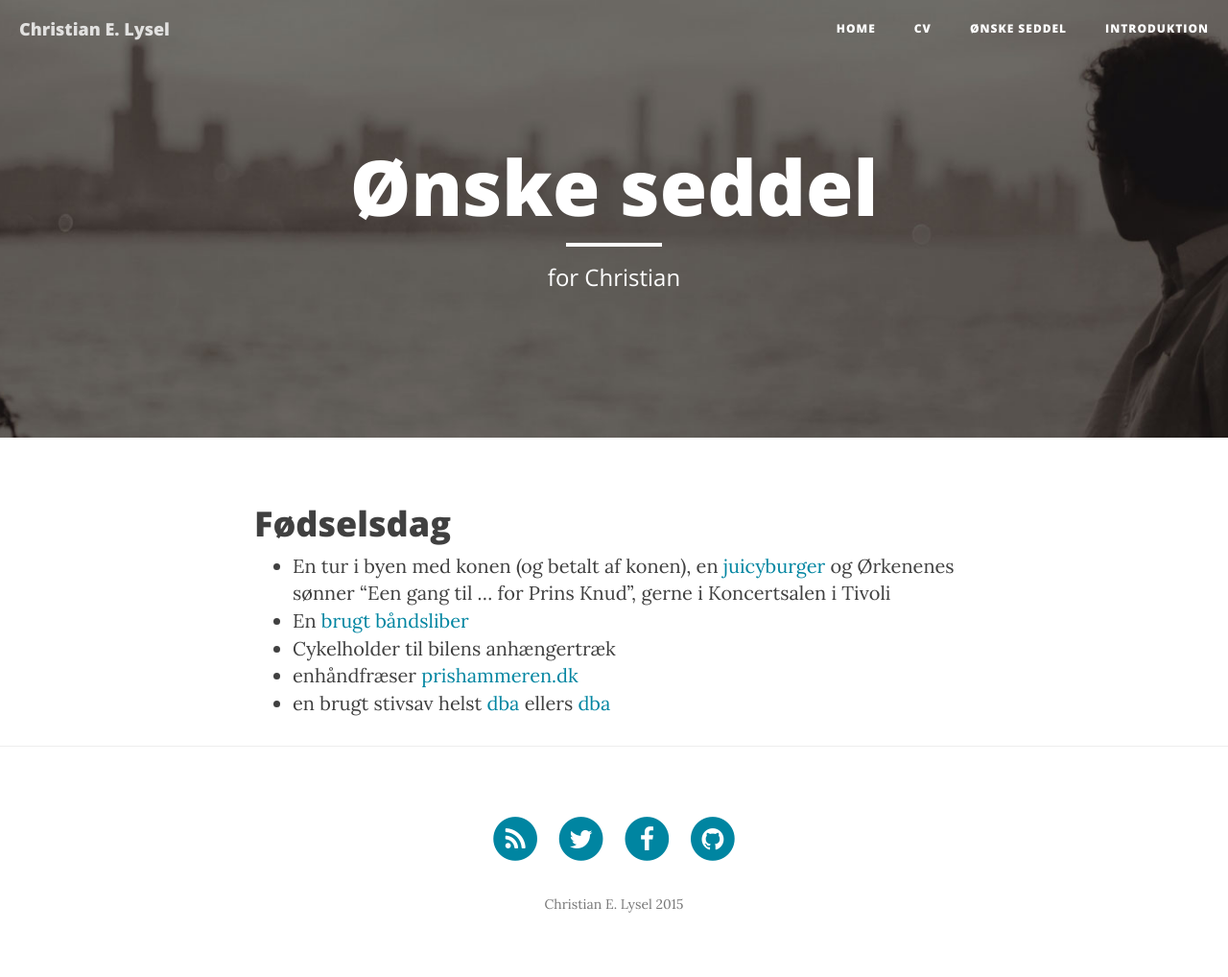
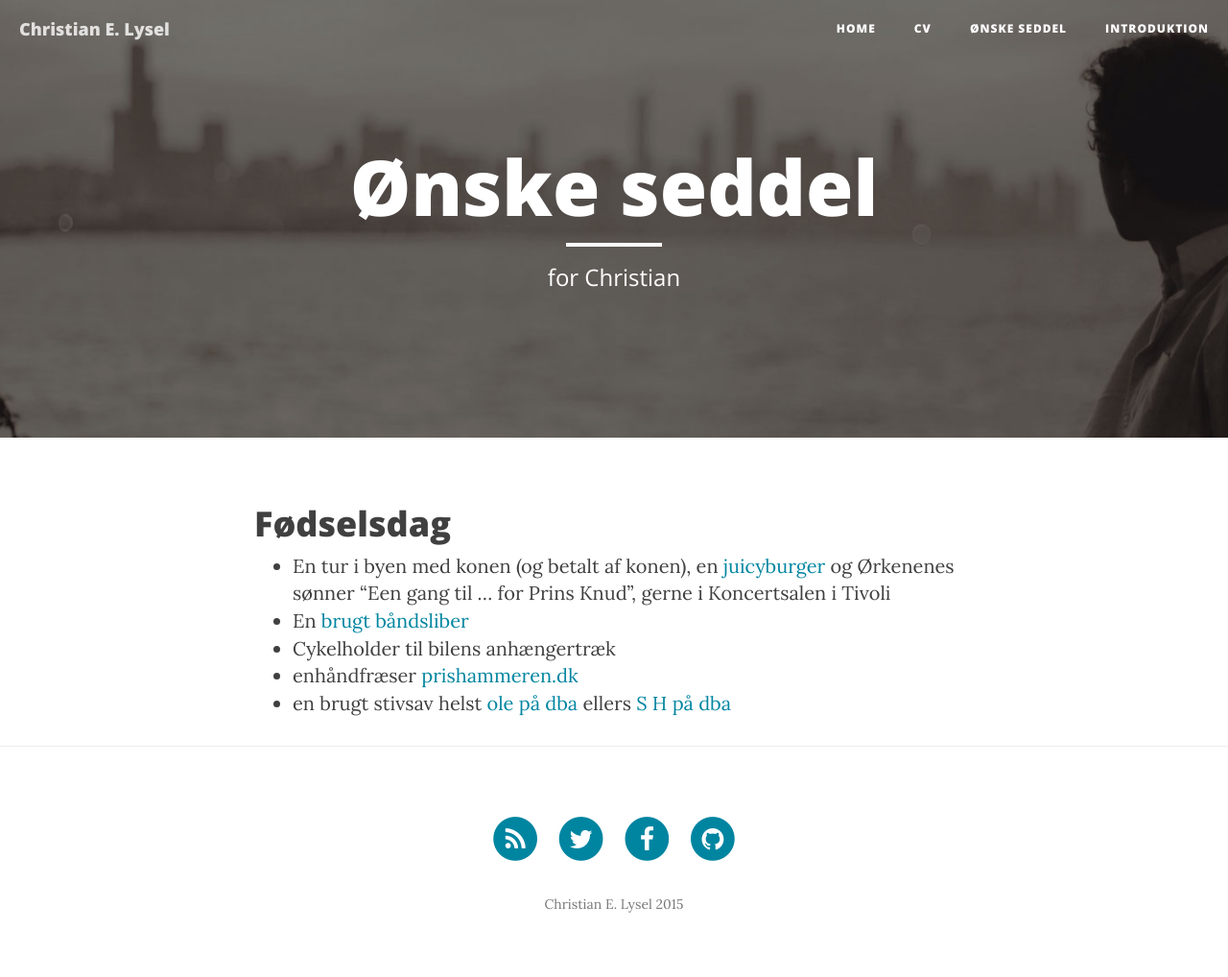
Before and after one commit to clysel/christian.lysel.net, a Jekyll site: the page built from gave.markdown, in a window 1280 px wide. Shown: the whole page at 96% size. Built offline with Jekyll 4.4.1, drawn with Linux system fonts in a browser that asks for light colours; nearby versions of some CDN libraries.

Commit message:
Update gave.markdown

```diff
--- a/gave.markdown
+++ b/gave.markdown
@@ -10,4 +10,4 @@ header-img: "img/about-bg.jpg"
 * En [brugt båndsliber](http://www.dba.dk/baandsliber-og-rondel-slibe/id-1014863237/)
 * Cykelholder til bilens anhængertræk
 * enhåndfræser [prishammeren.dk](http://www.prishammeren.dk/shop/makita-enhaandsfraeser-5019p.html)
-* en brugt stivsav helst [dba](http://www.dba.dk/stiksav-metabo-ste-100-plu/id-1012308298/) ellers [dba](http://www.dba.dk/stiksav-bosch/id-1014975727/)
+* en brugt stivsav helst [ole på dba](http://www.dba.dk/stiksav-metabo-ste-100-plu/id-1012308298/) ellers [S H på dba](http://www.dba.dk/stiksav-bosch/id-1014975727/)
```
